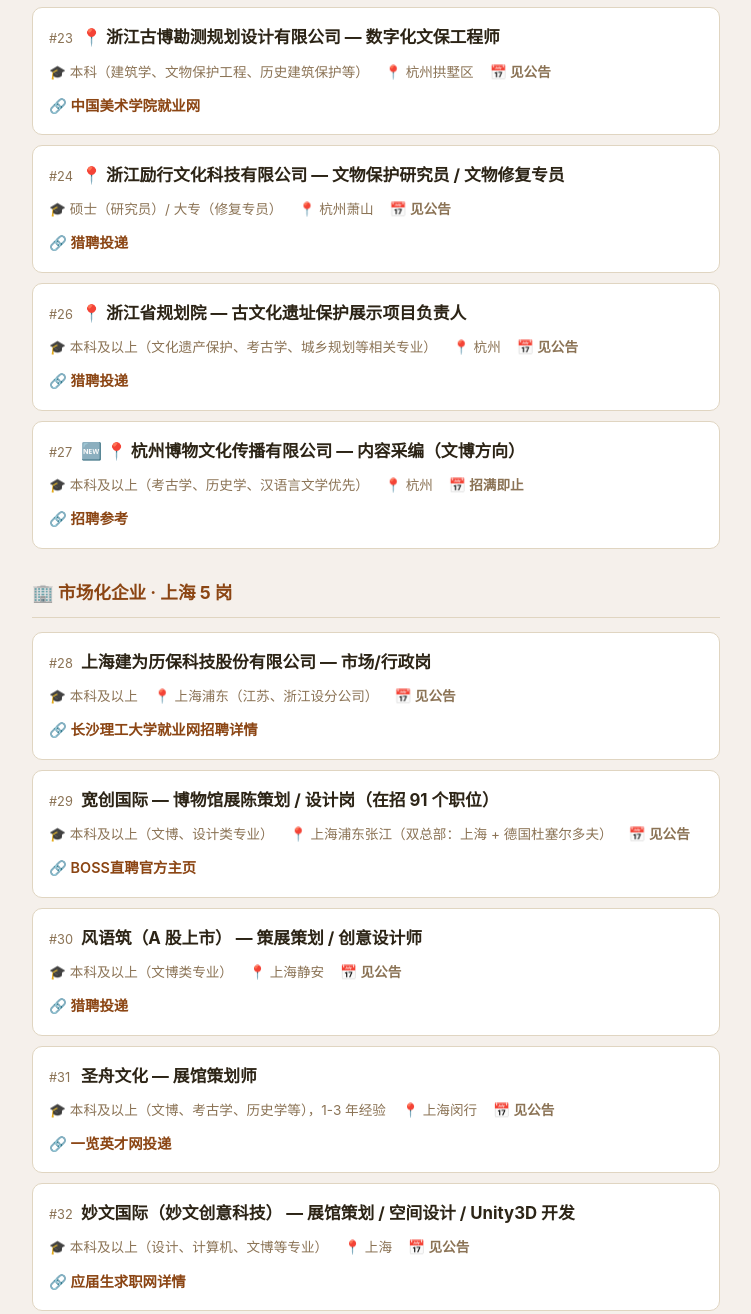
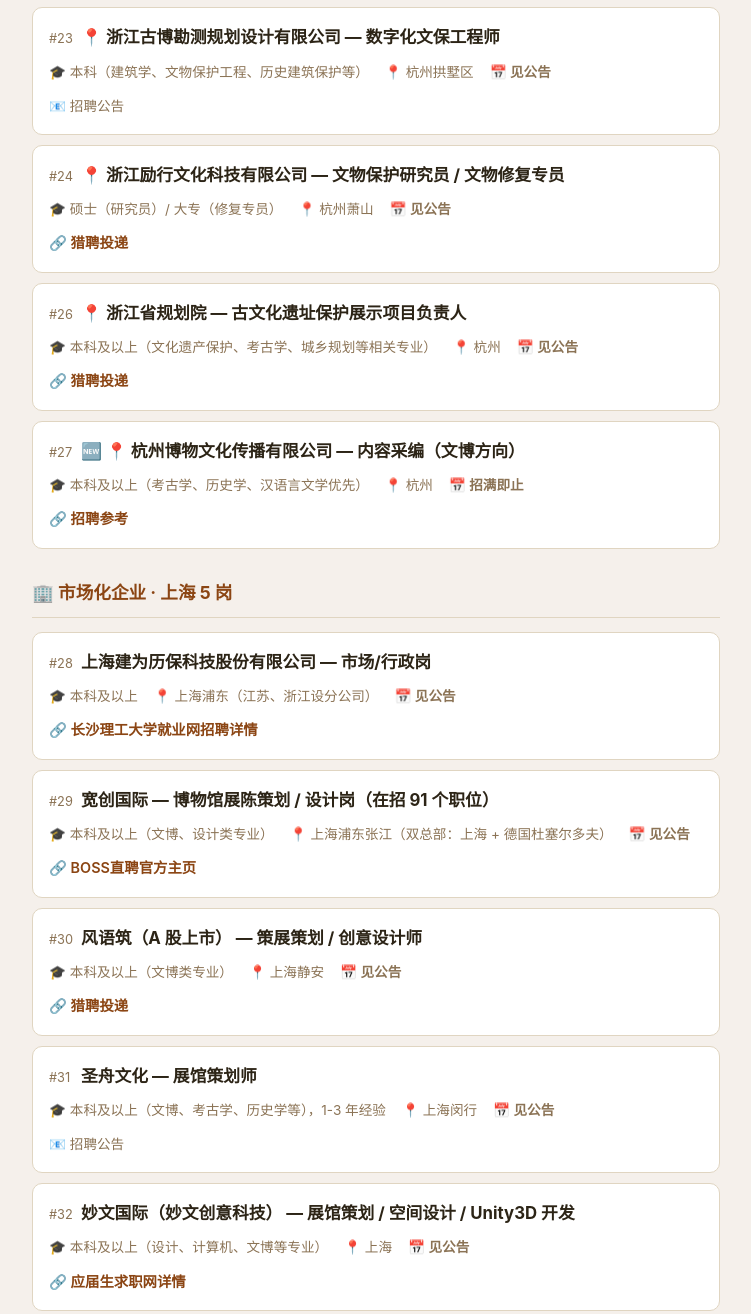
Before and after one commit to Zhangheng0610-nb/wenbo-daily, a plain HTML site: page jobs.html in a window 1280 px wide. Shown: the part 4271-5585 px from the top of the page, without its empty margins (264-1015 px from the left). Drawn offline with Linux system fonts and the light colour scheme.

Commit message:
fix: replace 4 dead links in jobs.md (2 updated, 2 removed with fallback instructions)

```diff
--- a/jobs.html
+++ b/jobs.html
@@ -547,7 +547,7 @@
 
           </div>
           <div class="job-link">
-            <a href="https://www.sckg.com/notice/4692.html" target="_blank" rel="noopener">🔗 招聘公告</a>
+            <a href="https://www.gaoxiaojob.com/announcement/job-list?id=413805" target="_blank" rel="noopener">🔗 招聘公告</a>
           </div>
         </div>
     </div>
@@ -615,7 +615,7 @@
 
           </div>
           <div class="job-link">
-            <a href="https://jy.caa.edu.cn/sub-station/jobDetails?zpgwid=1000000000026713&xxdm=10355" target="_blank" rel="noopener">🔗 中国美术学院就业网</a>
+            <span style="color:var(--muted);font-size:.85em">📧 招聘公告</span>
           </div>
         </div>
         <div class="job-item">
@@ -731,7 +731,7 @@
 
           </div>
           <div class="job-link">
-            <a href="http://m.job1001.com/jobdetail_53349570.htm" target="_blank" rel="noopener">🔗 一览英才网投递</a>
+            <span style="color:var(--muted);font-size:.85em">📧 招聘公告</span>
           </div>
         </div>
         <div class="job-item">
```
